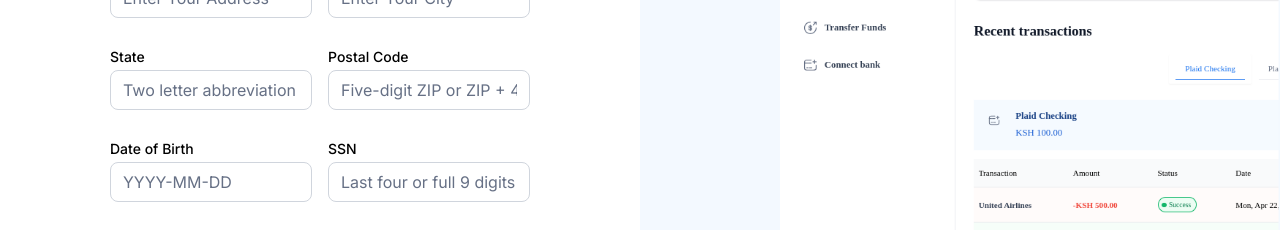
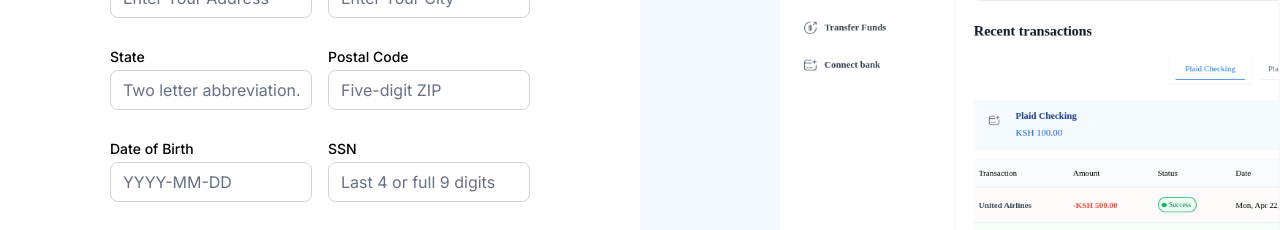
Before and after one commit to oc2018/onbank, a Next.js app: page /sign-up in a window 1280 px wide. Shown: the part 340-570 px from the top of the page. Built offline with nearby package versions, Linux system fonts and the light colour scheme; what dwolla-v2, plaid would draw is missing.

Commit message:
sign up tuneup

```diff
--- a/components/AuthForm.tsx
+++ b/components/AuthForm.tsx
@@ -113,12 +113,12 @@ const AuthForm = ({ type }: { type: string }) => {
                         <CustomFormField control={ form.control } name='city' label='City' />
                         </div>
                         <div className='flex gap-4'>
-                            <CustomFormField control={ form.control } name='state' label='State' placeholder='Two letter abbreviation of the state.' />
-                            <CustomFormField control={ form.control } name='postalCode' label='Postal Code' placeholder='Five-digit ZIP or ZIP + 4 code. e.g. 50314.'/>
+                            <CustomFormField control={ form.control } name='state' label='State' placeholder='Two letter abbreviation.' />
+                            <CustomFormField control={ form.control } name='postalCode' label='Postal Code' placeholder='Five-digit ZIP'/>
                         </div>
                         <div className='flex gap-4'>
                             <CustomFormField control={ form.control } name='dateOfBirth' label='Date of Birth' placeholder='YYYY-MM-DD' />
-                            <CustomFormField control={ form.control } name='ssn' label='SSN' placeholder='Last four or full 9 digits'/>
+                            <CustomFormField control={ form.control } name='ssn' label='SSN' placeholder='Last 4 or full 9 digits'/>
                         </div>
                         </>
                     )}
```
